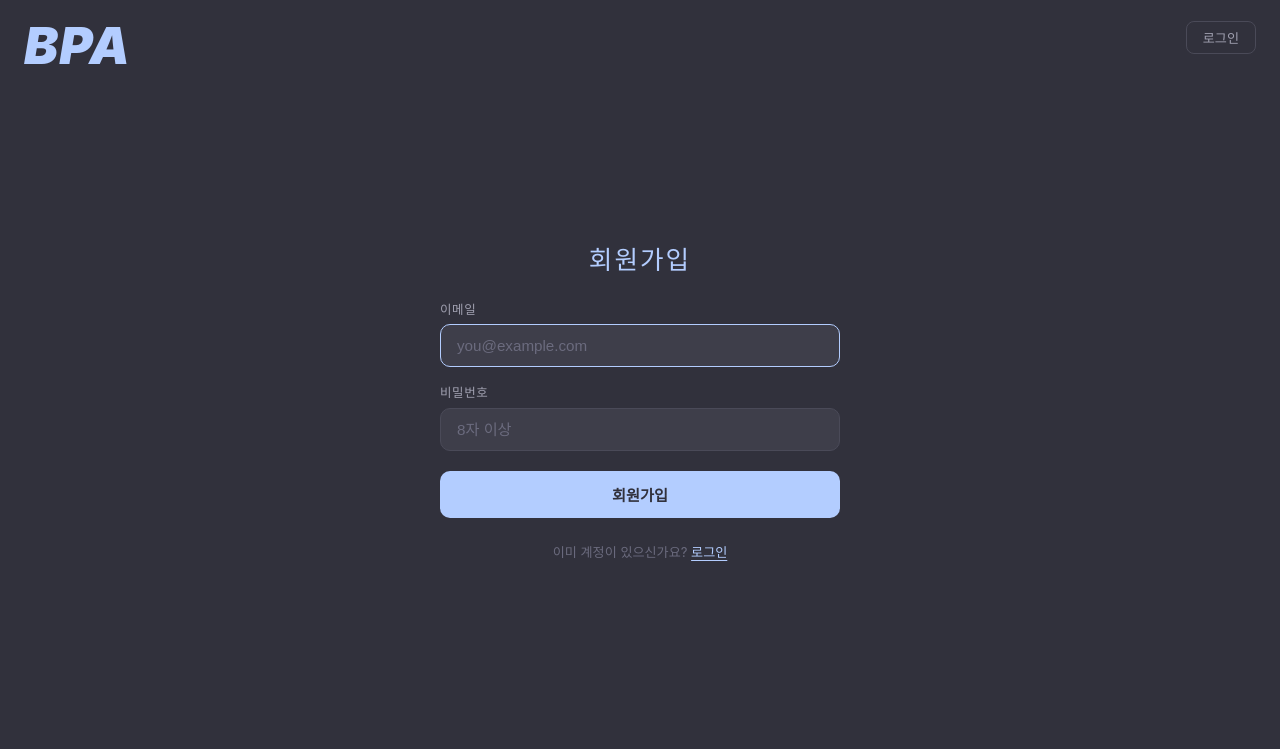
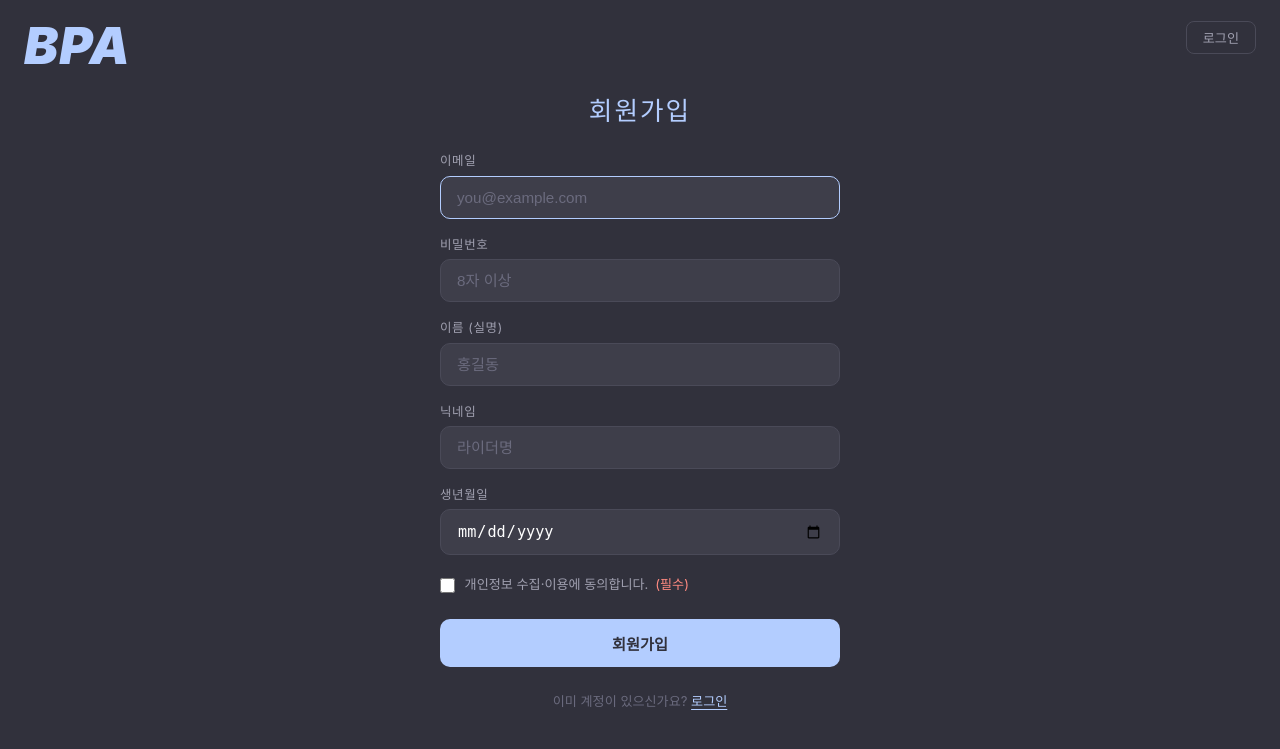
Before and after one commit to ChanseoKim00/bike-price-analyst, a Flask app: page /register in a window 1280 px wide. Shown: the top 749 px of the page. Run offline with Flask 3, Linux system fonts and the light colour scheme.

Commit message:
회원가입 업그레이드

```diff
--- a/app/routes.py
+++ b/app/routes.py
@@ -1,7 +1,7 @@
 import logging
 import re
 import traceback
-from datetime import datetime
+from datetime import datetime, date
 from types import SimpleNamespace
 from urllib.parse import urlparse
 from flask import Blueprint, render_template, request, session, redirect, url_for
@@ -92,24 +92,55 @@ def suggest():
 _EMAIL_RE = re.compile(r"^[^@\s]+@[^@\s]+\.[^@\s]+$")
 
 
+def _form_ctx(**kwargs):
+    """회원가입 폼 재출력 시 입력값 유지용 헬퍼"""
+    return kwargs
+
+
 @bp.route("/register", methods=["GET", "POST"])
 def register():
     if request.method == "GET":
         return render_template("register.html")
 
-    email    = request.form.get("email", "").strip().lower()
-    password = request.form.get("password", "")
+    email      = request.form.get("email", "").strip().lower()
+    password   = request.form.get("password", "")
+    name       = request.form.get("name", "").strip()
+    nickname   = request.form.get("nickname", "").strip()
+    birth_date = request.form.get("birth_date", "").strip()
+    privacy    = request.form.get("privacy_agreed")
+
+    ctx = dict(email=email, name=name, nickname=nickname, birth_date=birth_date)
 
     if not _EMAIL_RE.match(email):
-        return render_template("register.html", error="올바른 이메일 형식을 입력해주세요.", email=email)
+        return render_template("register.html", error="올바른 이메일 형식을 입력해주세요.", **ctx)
     if len(password) < 8:
-        return render_template("register.html", error="비밀번호는 최소 8자 이상이어야 합니다.", email=email)
+        return render_template("register.html", error="비밀번호는 최소 8자 이상이어야 합니다.", **ctx)
+    if not name:
+        return render_template("register.html", error="이름을 입력해주세요.", **ctx)
+    if not nickname:
+        return render_template("register.html", error="닉네임을 입력해주세요.", **ctx)
+    if not birth_date:
+        return render_template("register.html", error="생년월일을 입력해주세요.", **ctx)
+    if not privacy:
+        return render_template("register.html", error="개인정보 수집·이용에 동의해주세요.", **ctx)
+
+    try:
+        birth_date_parsed = datetime.strptime(birth_date, "%Y-%m-%d").date()
+    except ValueError:
+        return render_template("register.html", error="생년월일 형식이 올바르지 않습니다.", **ctx)
+
     if User.query.filter_by(email=email).first():
-        return render_template("register.html", error="이미 사용 중인 이메일입니다.", email=email)
+        return render_template("register.html", error="이미 사용 중인 이메일입니다.", **ctx)
+    if User.query.filter_by(nickname=nickname).first():
+        return render_template("register.html", error="이미 사용 중인 닉네임입니다.", **ctx)
 
     user = User(
         email=email,
         password_hash=generate_password_hash(password),
+        name=name,
+        nickname=nickname,
+        birth_date=birth_date_parsed,
+        privacy_agreed_at=datetime.utcnow(),
     )
     db.session.add(user)
     db.session.commit()
@@ -135,9 +166,10 @@ def login():
     user.last_login_at = datetime.utcnow()
     db.session.commit()
 
-    session["user_id"]    = str(user.id)
-    session["user_email"] = user.email
-    session["user_role"]  = user.role
+    session["user_id"]       = str(user.id)
+    session["user_email"]    = user.email
+    session["user_nickname"] = user.nickname
+    session["user_role"]     = user.role
     return redirect(url_for("main.index"))
 
 
--- a/migrations/init.sql
+++ b/migrations/init.sql
@@ -70,11 +70,15 @@ CREATE TABLE IF NOT EXISTS analyses (
 -- Table 4: users (회원)
 -- ============================================================
 CREATE TABLE IF NOT EXISTS users (
-    id              UUID        PRIMARY KEY DEFAULT gen_random_uuid(),
-    email           TEXT        NOT NULL UNIQUE,
-    password_hash   TEXT        NOT NULL,
-    role            TEXT        NOT NULL DEFAULT 'user'
-                        CHECK (role IN ('user', 'admin')),
-    created_at      TIMESTAMP   NOT NULL DEFAULT NOW(),
-    last_login_at   TIMESTAMP
+    id                  UUID        PRIMARY KEY DEFAULT gen_random_uuid(),
+    email               TEXT        NOT NULL UNIQUE,
+    password_hash       TEXT        NOT NULL,
+    role                TEXT        NOT NULL DEFAULT 'user'
+                            CHECK (role IN ('user', 'admin')),
+    created_at          TIMESTAMP   NOT NULL DEFAULT NOW(),
+    last_login_at       TIMESTAMP,
+    name                TEXT        NOT NULL,
+    nickname            TEXT        NOT NULL UNIQUE,
+    birth_date          DATE        NOT NULL,
+    privacy_agreed_at   TIMESTAMP   NOT NULL
 );
--- a/static/css/style.css
+++ b/static/css/style.css
@@ -463,6 +463,31 @@ a { color: inherit; text-decoration: none; }
   color: #6b6b7e;
 }
 
+.auth-privacy {
+  display: flex;
+  align-items: flex-start;
+  gap: 0.6rem;
+  cursor: pointer;
+  font-size: 0.82rem;
+  color: #a0a0b0;
+  line-height: 1.5;
+  padding: 0.25rem 0;
+}
+
+.auth-checkbox {
+  margin-top: 0.15rem;
+  accent-color: #B3CDFF;
+  width: 15px;
+  height: 15px;
+  flex-shrink: 0;
+  cursor: pointer;
+}
+
+.auth-privacy-required {
+  color: #ff8a80;
+  margin-left: 0.2rem;
+}
+
 .auth-submit {
   margin-top: 0.25rem;
   background: #B3CDFF;
--- a/templates/base.html
+++ b/templates/base.html
@@ -9,8 +9,8 @@
 <body>
   <a href="/" class="bpa-logo">BPA</a>
   <nav class="auth-nav">
-    {% if session.get('user_email') %}
-      <span class="auth-username">{{ session['user_email'].split('@')[0] }}님</span>
+    {% if session.get('user_nickname') %}
+      <span class="auth-username">{{ session['user_nickname'] }}님</span>
       <a href="/logout" class="auth-btn">로그아웃</a>
     {% else %}
       <a href="/login" class="auth-btn">로그인</a>
--- a/templates/register.html
+++ b/templates/register.html
@@ -34,6 +34,48 @@
           required
         >
       </div>
+      <div class="auth-field">
+        <label class="auth-label" for="name">이름 (실명)</label>
+        <input
+          class="auth-input"
+          type="text"
+          id="name"
+          name="name"
+          value="{{ name or '' }}"
+          placeholder="홍길동"
+          required
+        >
+      </div>
+      <div class="auth-field">
+        <label class="auth-label" for="nickname">닉네임</label>
+        <input
+          class="auth-input"
+          type="text"
+          id="nickname"
+          name="nickname"
+          value="{{ nickname or '' }}"
+          placeholder="라이더명"
+          required
+        >
+      </div>
+      <div class="auth-field">
+        <label class="auth-label" for="birth_date">생년월일</label>
+        <input
+          class="auth-input"
+          type="date"
+          id="birth_date"
+          name="birth_date"
+          value="{{ birth_date or '' }}"
+          required
+        >
+      </div>
+      <label class="auth-privacy">
+        <input type="checkbox" name="privacy_agreed" value="1" class="auth-checkbox">
+        <span>
+          개인정보 수집·이용에 동의합니다.
+          <span class="auth-privacy-required">(필수)</span>
+        </span>
+      </label>
       <button type="submit" class="auth-submit">회원가입</button>
     </form>
 
```
Also changed, not shown: app/models.py (+11 -7 lines).
